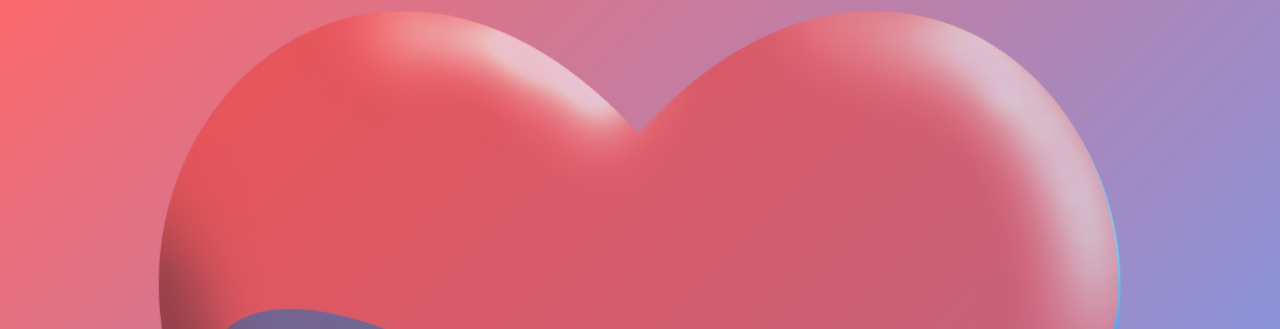
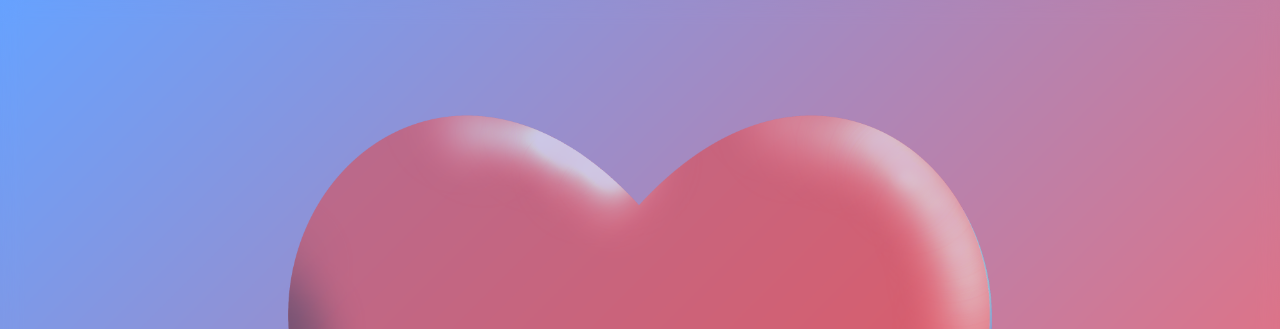
Before and after one commit to YANLUCCA0205/send-to-whats, a plain HTML site: page index.html in a window 1280 px wide. Shown: the top 329 px of the page. Drawn offline with Linux system fonts and the light colour scheme.

Commit message:
Send_To_WhatsApp 1.2.1

```diff
--- a/index.html
+++ b/index.html
@@ -6,6 +6,7 @@
     <meta name="viewport" content="width=device-width, initial-scale=1.0">
     <title>Envio para WhatsApp</title>
     <style>
+        /* Fundo anterior e o efeito com o coração */
         body {
             font-family: Arial, sans-serif;
             display: flex;
@@ -14,8 +15,32 @@
             justify-content: center;
             height: 100vh;
             margin: 0;
-            background: url('./img/fundo_site_logo1.png') no-repeat center center fixed;
-            background-size: cover;
+            background: linear-gradient(135deg, rgba(0, 100, 255, 0.6) 0%, rgba(255, 0, 0, 0.6) 100%);
+            backdrop-filter: blur(10px);
+            position: relative;
+            /* Para a posição do coração */
+        }
+
+        /* Coração PNG responsivo */
+        .coracao {
+            position: absolute;
+            /* Para sobrepor o fundo */
+            top: 50%;
+            /* Centraliza o coração verticalmente */
+            left: 50%;
+            /* Centraliza o coração horizontalmente */
+            transform: translate(-50%, -50%);
+            /* Ajuste fino para centralização */
+            width: 55vw;
+            /* Tamanho do coração ajustável conforme o tamanho da tela */
+            max-width: 1300px;
+            /* Define um limite máximo para o tamanho */
+            height: auto;
+            /* Mantém a proporção */
+            opacity: 0.5;
+            /* Transparência para efeito sutil */
+            z-index: -1;
+
         }
 
         h1 {
@@ -97,6 +122,9 @@
 </head>
 
 <body>
+    <!-- Coração PNG no fundo -->
+    <img src="./img/Coração 3d.png" alt="Coração" class="coracao">
+
     <h1>UNIÃO SUPERMERCADOS<br>LANÇAMENTO DE NOTAS</h1>
     <div class="button-group">
         <button onclick="mostrarFormulario('cupom')">Lançamento de Cupom</button>
```
Also changed, not shown: img/Coração 3d.png (added).
